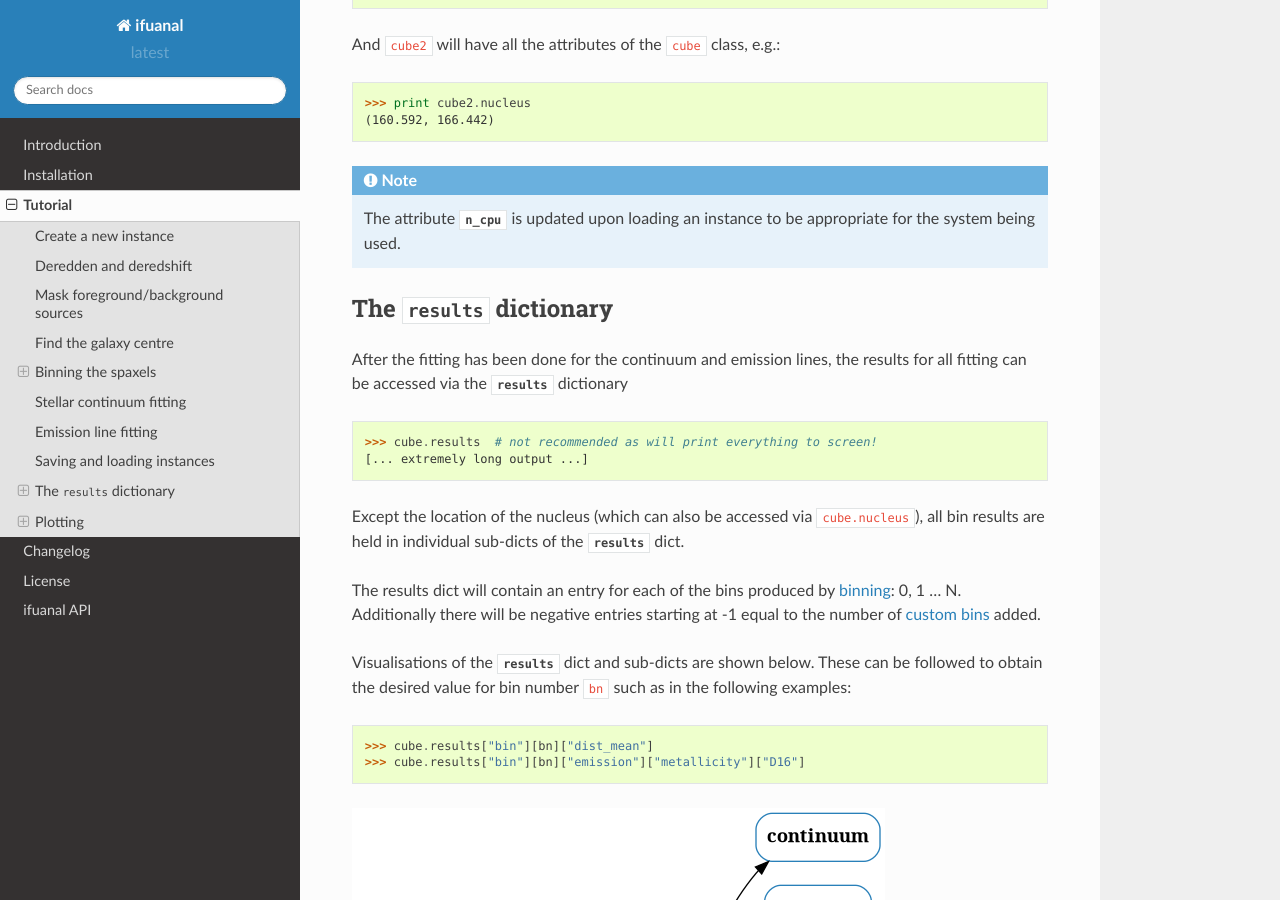
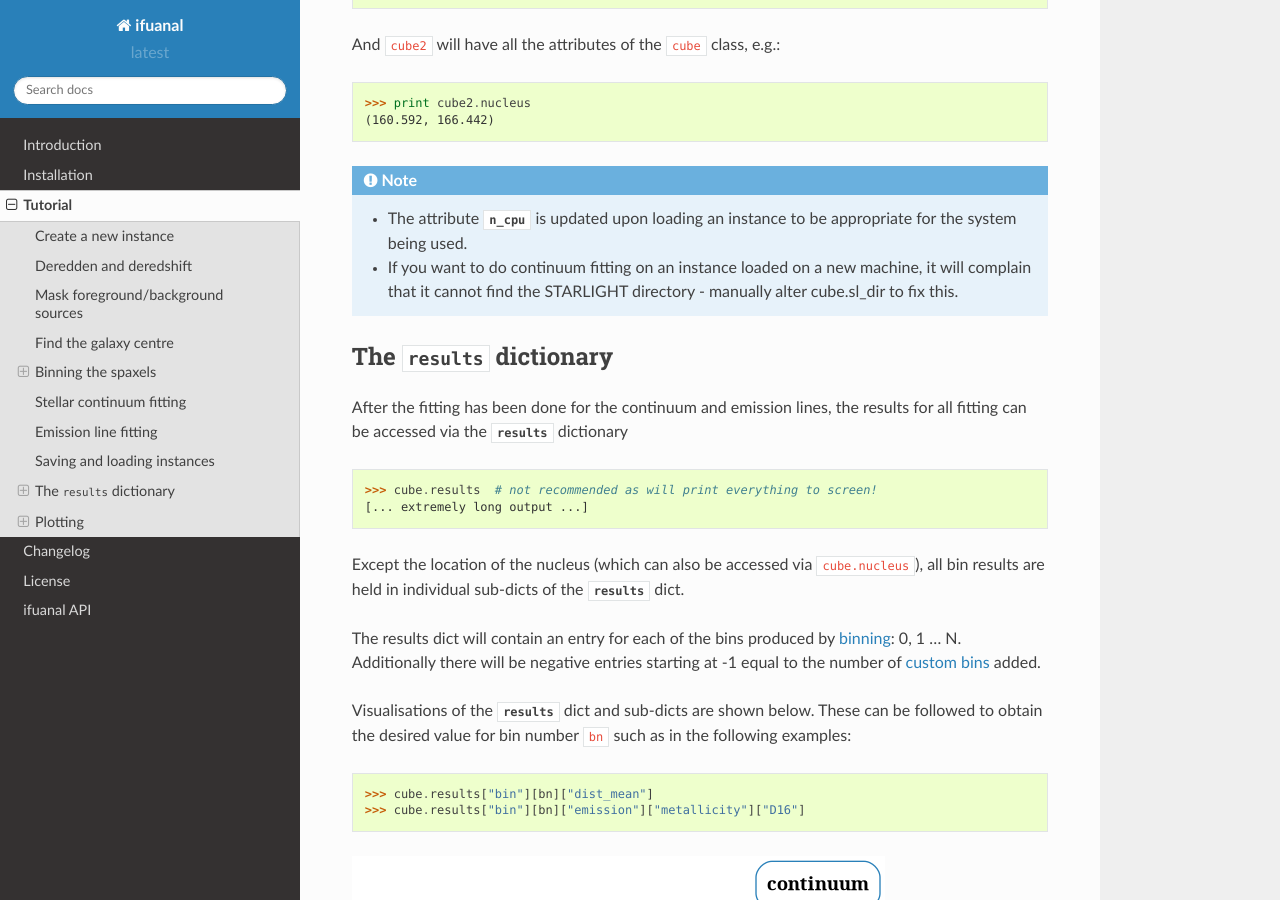
Before and after one commit to Lyalpha/ifuanal, a Sphinx documentation site: the page built from docs/tutorial.rst, in a window 1280 px wide and 900 px high, scrolled down 10958 px. Built offline with Sphinx 7.4.7 and the Read the Docs theme 2.0.0, drawn with Linux system fonts in a browser that asks for light colours.

Commit message:
Document workaround for starlight fitting on new machine

```diff
--- a/docs/tutorial.rst
+++ b/docs/tutorial.rst
@@ -554,9 +554,11 @@ And ``cube2`` will have all the attributes of the ``cube`` class, e.g.: ::
 
 .. NOTE::
 
-   The attribute :attr:`n_cpu` is updated upon loading an instance to be
-   appropriate for the system being used.
-
+   * The attribute :attr:`n_cpu` is updated upon loading an instance to be
+     appropriate for the system being used.
+   * If you want to do continuum fitting on an instance loaded on a
+     new machine, it will complain that it cannot find the STARLIGHT
+     directory - manually alter cube.sl_dir to fix this.
 
 .. _results-dict:
 
```
